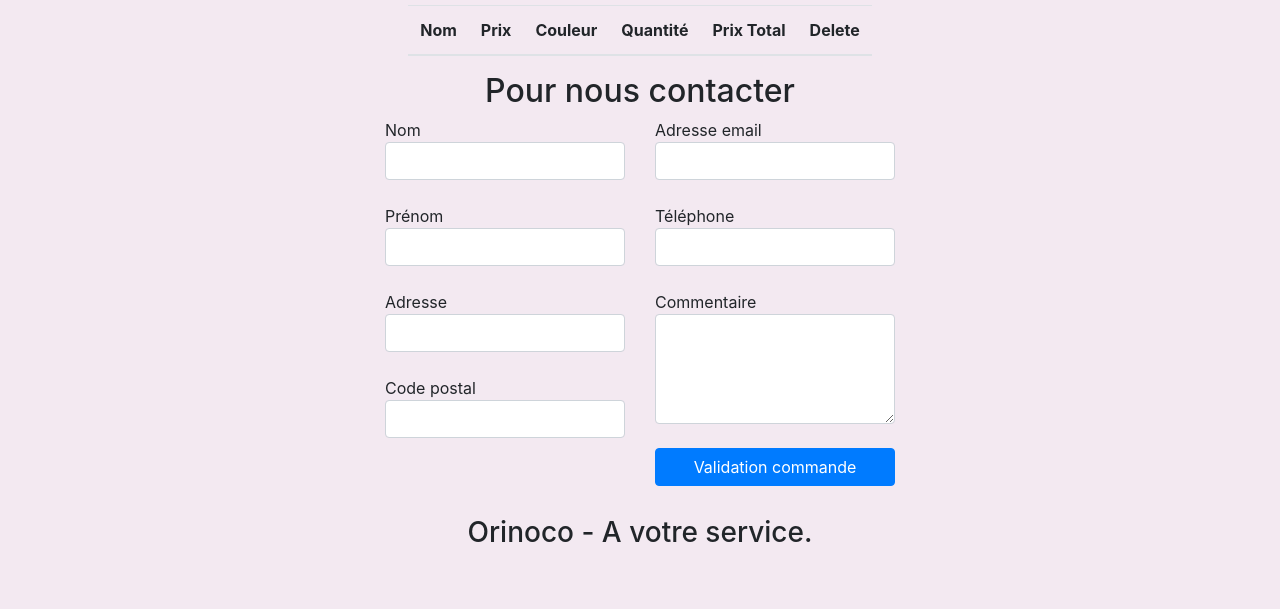
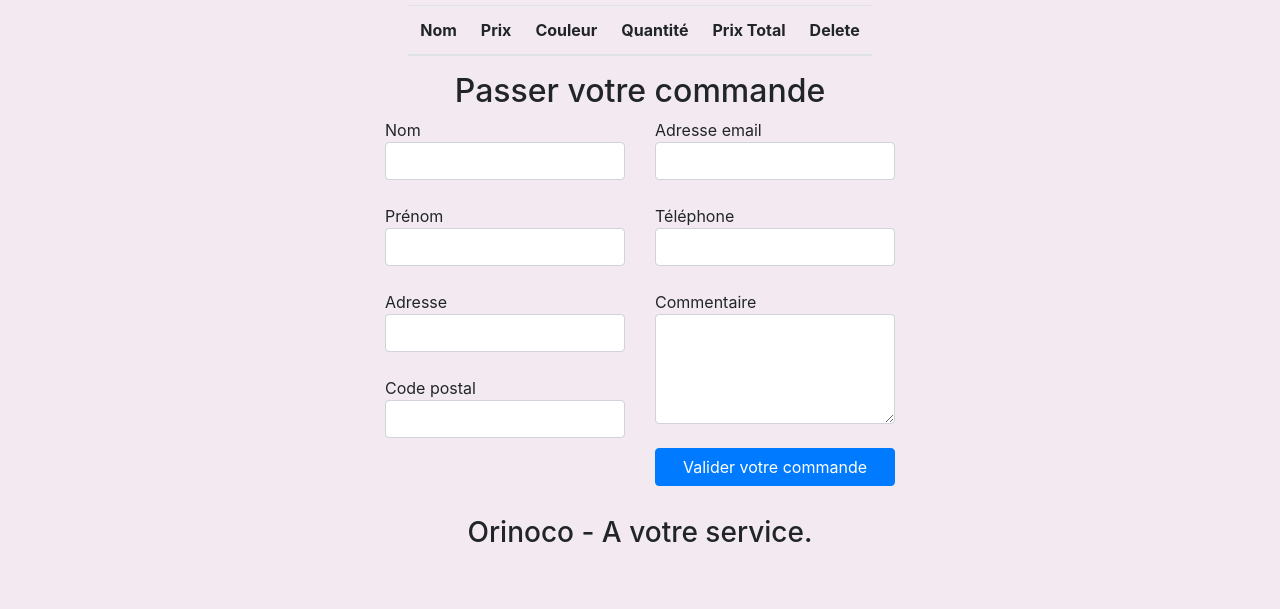
Before and after one commit to MaximeMichard/Projet-5-Orinoco, a website: page html/panier.html in a window 1280 px wide. Shown: the part 157-766 px from the top of the page. Drawn offline with nearby package versions, Linux system fonts and the light colour scheme.

Commit message:
modif panierhtml

```diff
--- a/html/panier.html
+++ b/html/panier.html
@@ -40,7 +40,7 @@
         </table>
       </div>
       <div class="container bloc-lg">
-        <h2 class="text-center">Pour nous contacter</h2>
+        <h2 class="text-center">Passer votre commande</h2>
           <div class="row d-flex justify-content-center align-items-center">
               <div class="col-sm-6">
                   <form id="form_1" class="d-flex" novalidate>
@@ -89,8 +89,8 @@
                   <textarea id="message" class="form-control" rows="4" cols="50" required></textarea>
                 </label>
               </div>
-               <button class="bloc-button btn btn-primary btn-block cta-hero btn-atomic-tangerine " type="submit">
-              Validation commande
+               <button id="v-commande"class="bloc-button btn btn-primary btn-block cta-hero btn-atomic-tangerine" type="submit">
+              Valider votre commande
               </button>
             </div>
           </form>
```
